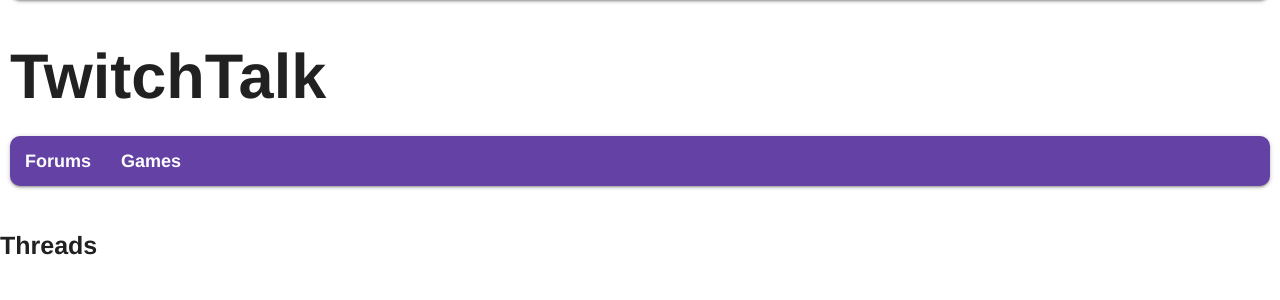
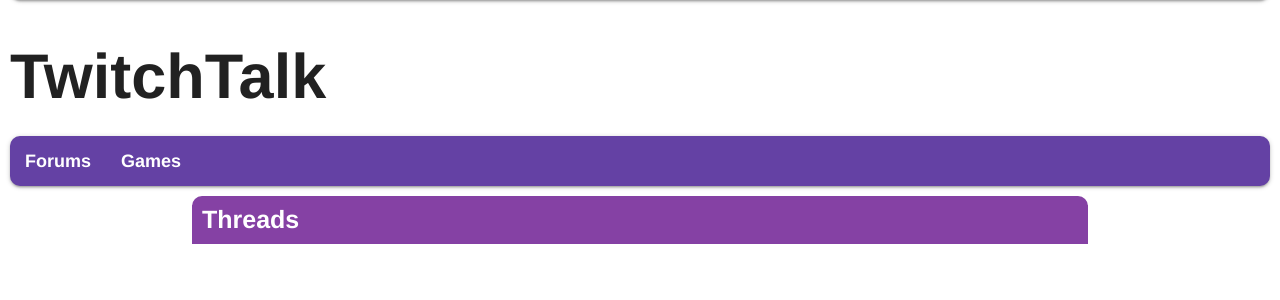
Before and after one commit to Lamsauce/twitchtalk, a Django app: page / in a window 1280 px wide. Shown: the part 50-350 px from the top of the page. Run offline with Django 3.2, Linux system fonts and the light colour scheme; data that the repository does not hold is empty.

Commit message:
stylized header a bit, gonna eat

```diff
--- a/main_app/static/css/style.css
+++ b/main_app/static/css/style.css
@@ -30,3 +30,14 @@ h2 {
 #li-login {
     padding-right: 5px;
 }
+
+h2 {
+    margin: 0px;
+}
+
+#thread-title {
+    background: #8541a4;
+    border-radius: 10px 10px 0px 0px;
+    padding: 10px 10px 10px 10px;
+    color: white;
+}
--- a/main_app/templates/home.html
+++ b/main_app/templates/home.html
@@ -1,7 +1,9 @@
 {% extends 'base.html' %}
 {% block content %}
 
-<h2>Threads</h2>
+<!-- Thread HEADER -->
+<div class="container">
+<h2 id="thread-title">Threads</h2>
 
 <!-- THREADS LIST -->
 {% for thread in threads %}
@@ -13,7 +15,6 @@
     </div>
   </div>
   {% endfor %}
-
-
+  </div>
 
 {% endblock %}
```
